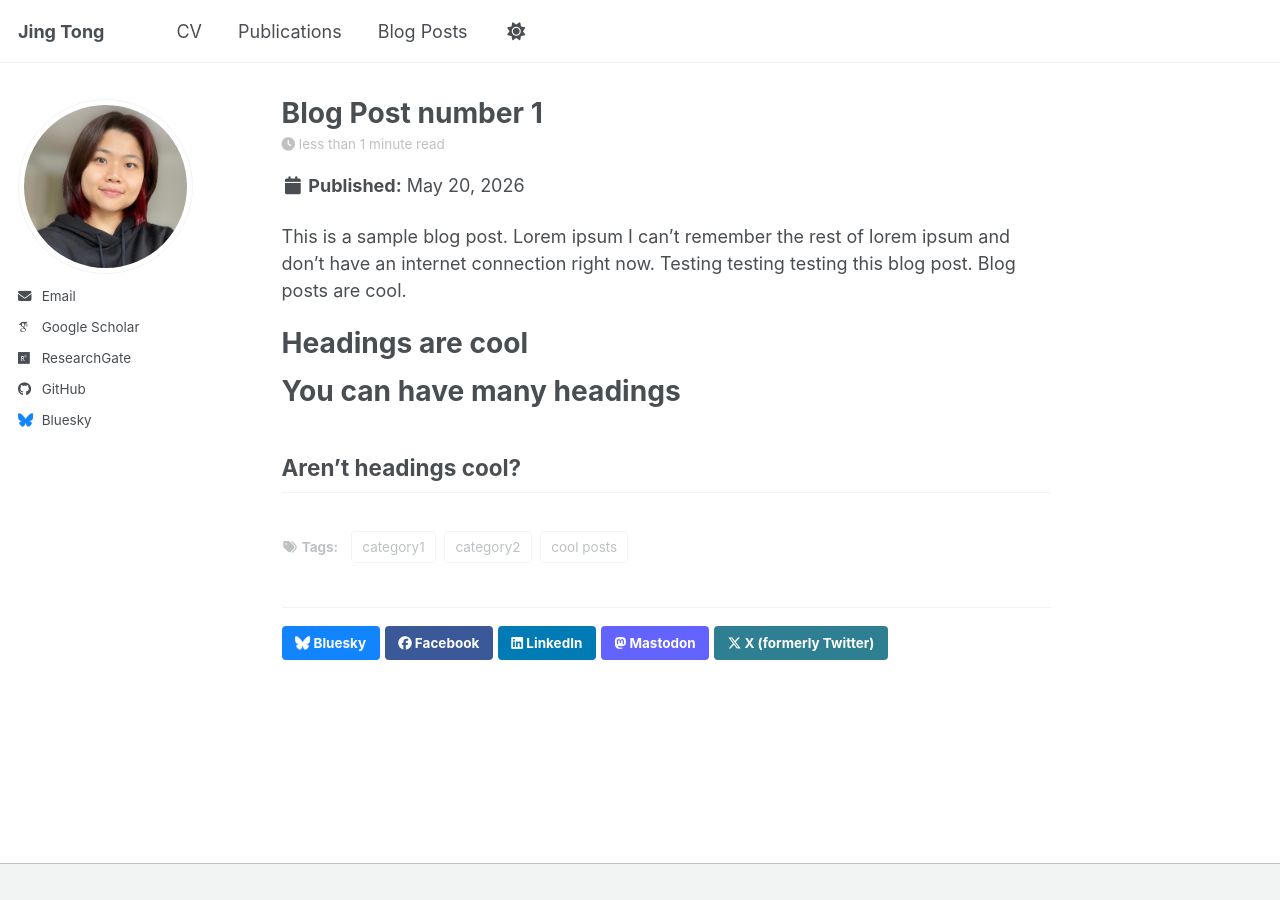
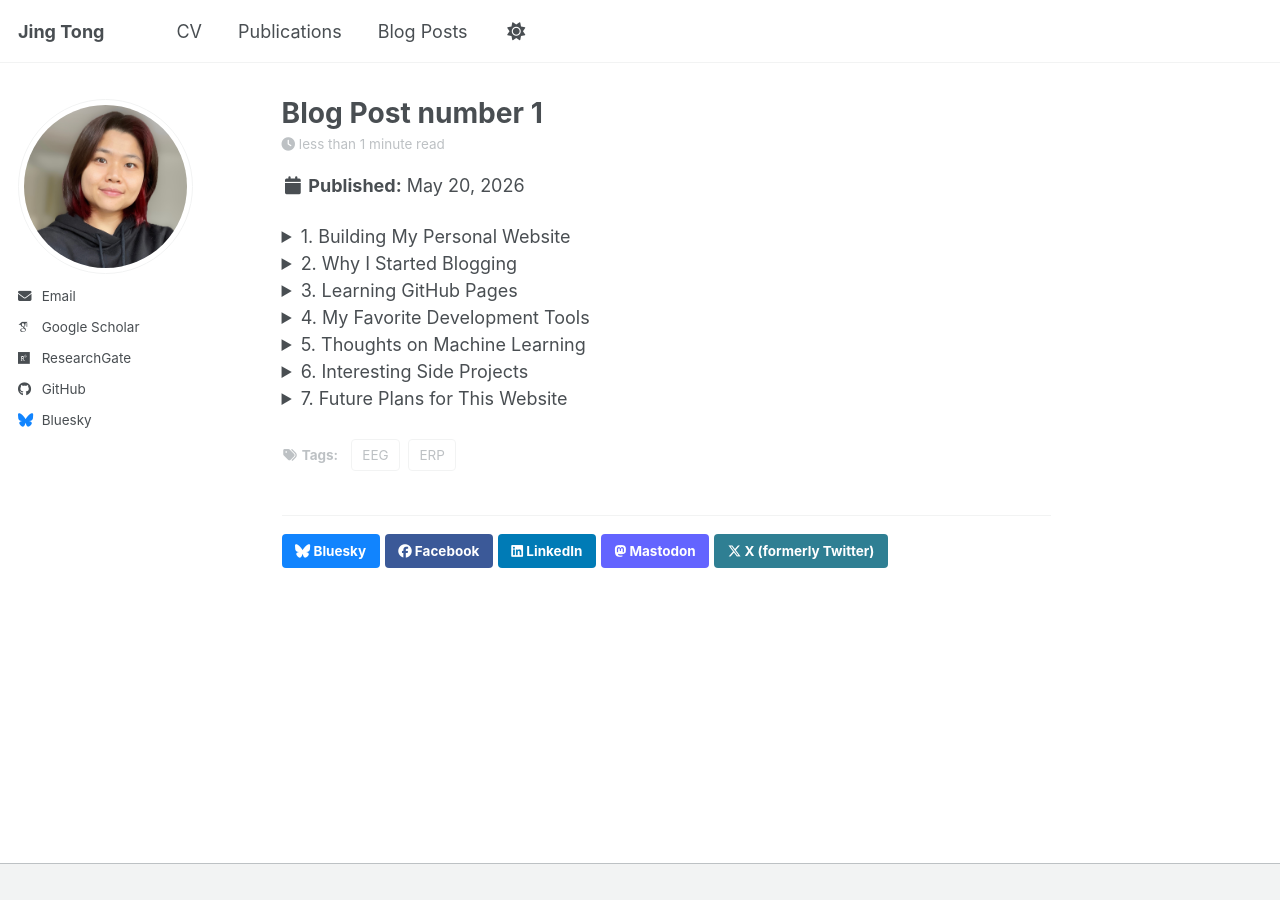
Before and after one commit to JingTong01/jingtong01.github.io, a Jekyll site: the page built from _posts/2012-08-14-blog-post-1.md, in a window 1280 px wide. Built offline with Jekyll 4.4.1, drawn with Linux system fonts in a browser that asks for light colours; some web fonts are replaced; a script bundle is joined from its source files by our own code; library files that are not in the unit come from our copies.

Commit message:
Update 2012-08-14-blog-post-1.md

```diff
--- a/_posts/2012-08-14-blog-post-1.md
+++ b/_posts/2012-08-14-blog-post-1.md
@@ -1,20 +1,57 @@
 ---
 title: 'Blog Post number 1'
 date: 2026-05-20
-permalink: /posts/2012/08/blog-post-1/
+permalink: /posts/2026/05/blog-post-1/
 tags:
-  - cool posts
-  - category1
-  - category2
+  - EEG
+  - ERP
+
 ---
+<details>
+<summary>1. Building My Personal Website</summary>
 
-This is a sample blog post. Lorem ipsum I can't remember the rest of lorem ipsum and don't have an internet connection right now. Testing testing testing this blog post. Blog posts are cool.
+This is the content of blog post 1.
 
-Headings are cool
-======
+</details>
 
-You can have many headings
-======
+<details>
+<summary>2. Why I Started Blogging</summary>
 
-Aren't headings cool?
-------
+This is the content of blog post 2.
+
+</details>
+
+<details>
+<summary>3. Learning GitHub Pages</summary>
+
+This is the content of blog post 3.
+
+</details>
+
+<details>
+<summary>4. My Favorite Development Tools</summary>
+
+This is the content of blog post 4.
+
+</details>
+
+<details>
+<summary>5. Thoughts on Machine Learning</summary>
+
+This is the content of blog post 5.
+
+</details>
+
+<details>
+<summary>6. Interesting Side Projects</summary>
+
+This is the content of blog post 6.
+
+</details>
+
+<details>
+<summary>7. Future Plans for This Website</summary>
+
+This is the content of blog post 7.
+
+</details>
```
